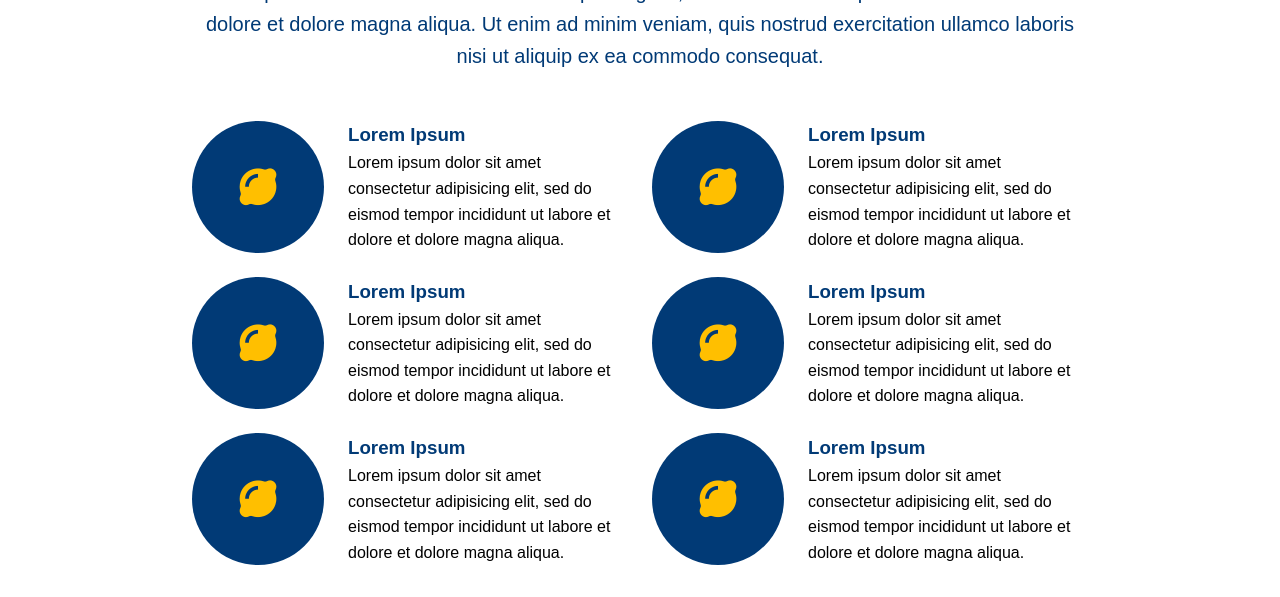
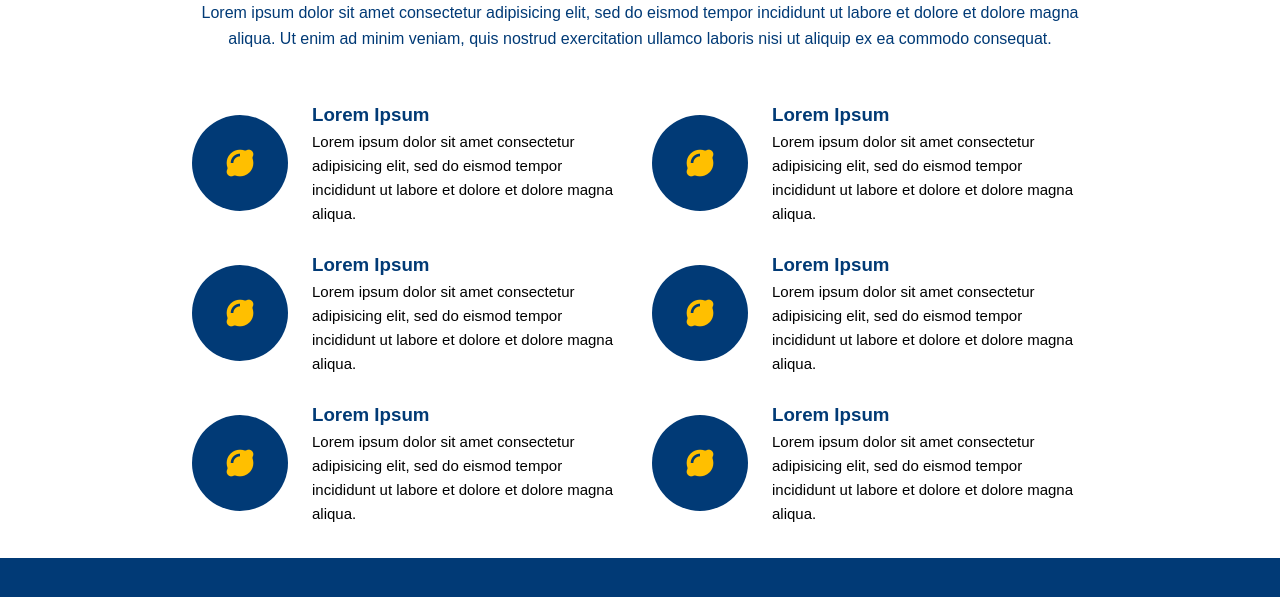
Before and after one commit to reynaldo-bejarano/LTV-2, a plain HTML site: page index.html in a window 1280 px wide. Shown: the part 504-1101 px from the top of the page. After the commit the page ends 1062 px from the top, so only its background shows below. Drawn offline with nearby package versions, Linux system fonts and the light colour scheme.

Commit message:
icons size update

```diff
--- a/css/styles.css
+++ b/css/styles.css
@@ -122,7 +122,7 @@ img {
 
 .search__content {
   text-align: center;
-  margin-bottom: var(--mb-24);
+  margin-bottom: var(--mb-48);
 }
 .search__title {
   color: var(--blanco);
@@ -160,7 +160,7 @@ img {
   cursor: pointer;
 }
 .search__buttons-btn:hover {
-  color: var(--blanco);
+  color: var(--azul);
   background-color: var(--amarillo);
 }
 
@@ -232,7 +232,7 @@ img {
   color: var(--azul);
 }
 .hero__text {
-  font-size: var(--h2-font-size);
+  font-size: var(--h3-font-size);
   text-align: center;
   margin-bottom: var(--mb-8);
   color: var(--azul);
@@ -257,15 +257,19 @@ img {
 
 .hero__grid-box-icon {
   background-color: var(--azul);
-  padding: 44px;
+  padding: 32px;
   border-radius: 50%;
-  font-size: 44px;
+  font-size: 32px;
   color: var(--amarillo);
 }
 
-.grid-box-title{
-    color: var(--azul);
+.grid-box-title {
+  color: var(--azul);
 }
+.grid-box-text {
+  font-size: var(--normal-font-size);
+}
+
 /*========== media ==========*/
 @media only screen and (min-width: 920px) {
   .hero__grid {
```
Also changed, not shown: index.html (+0 -2 lines).
